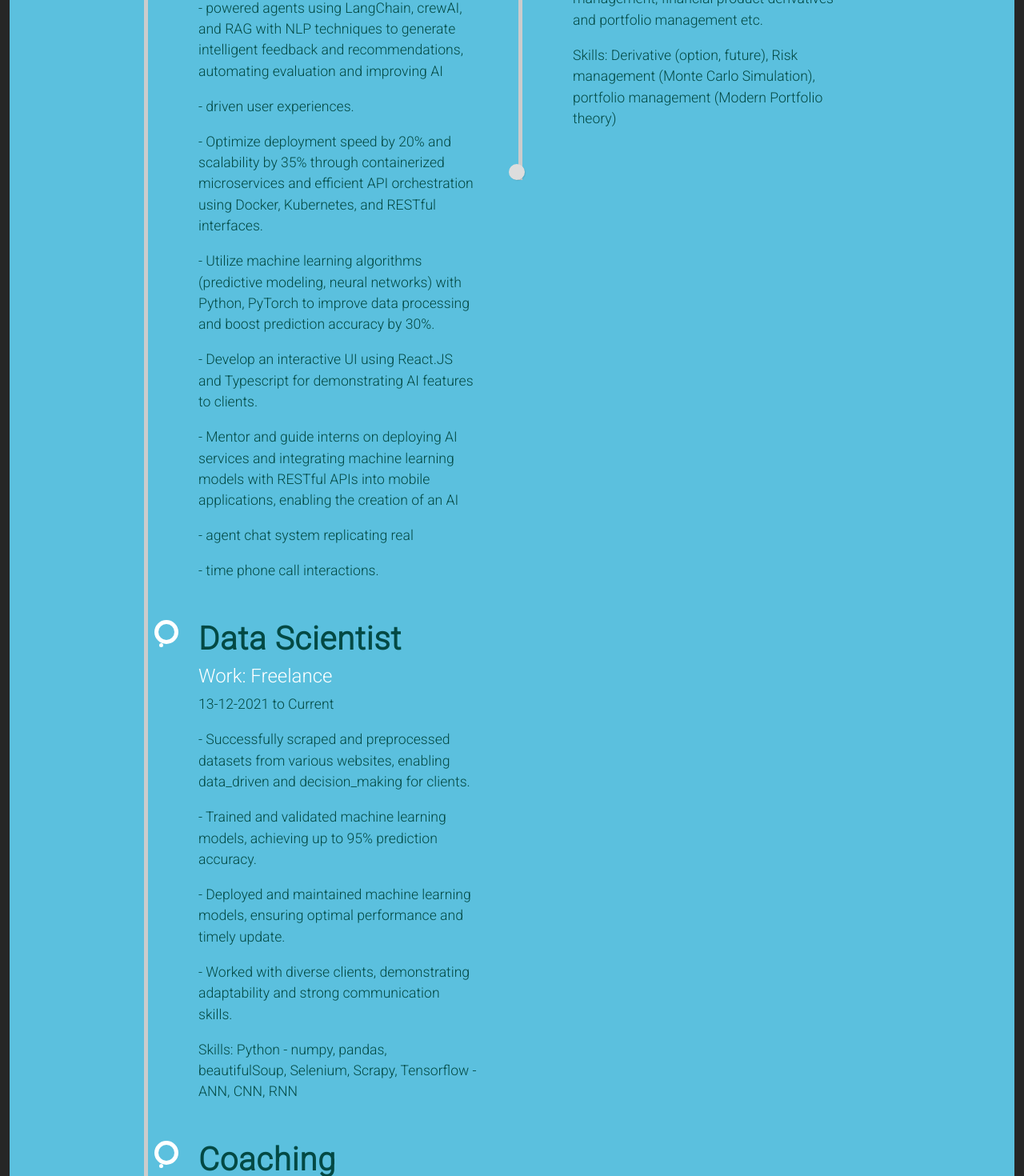
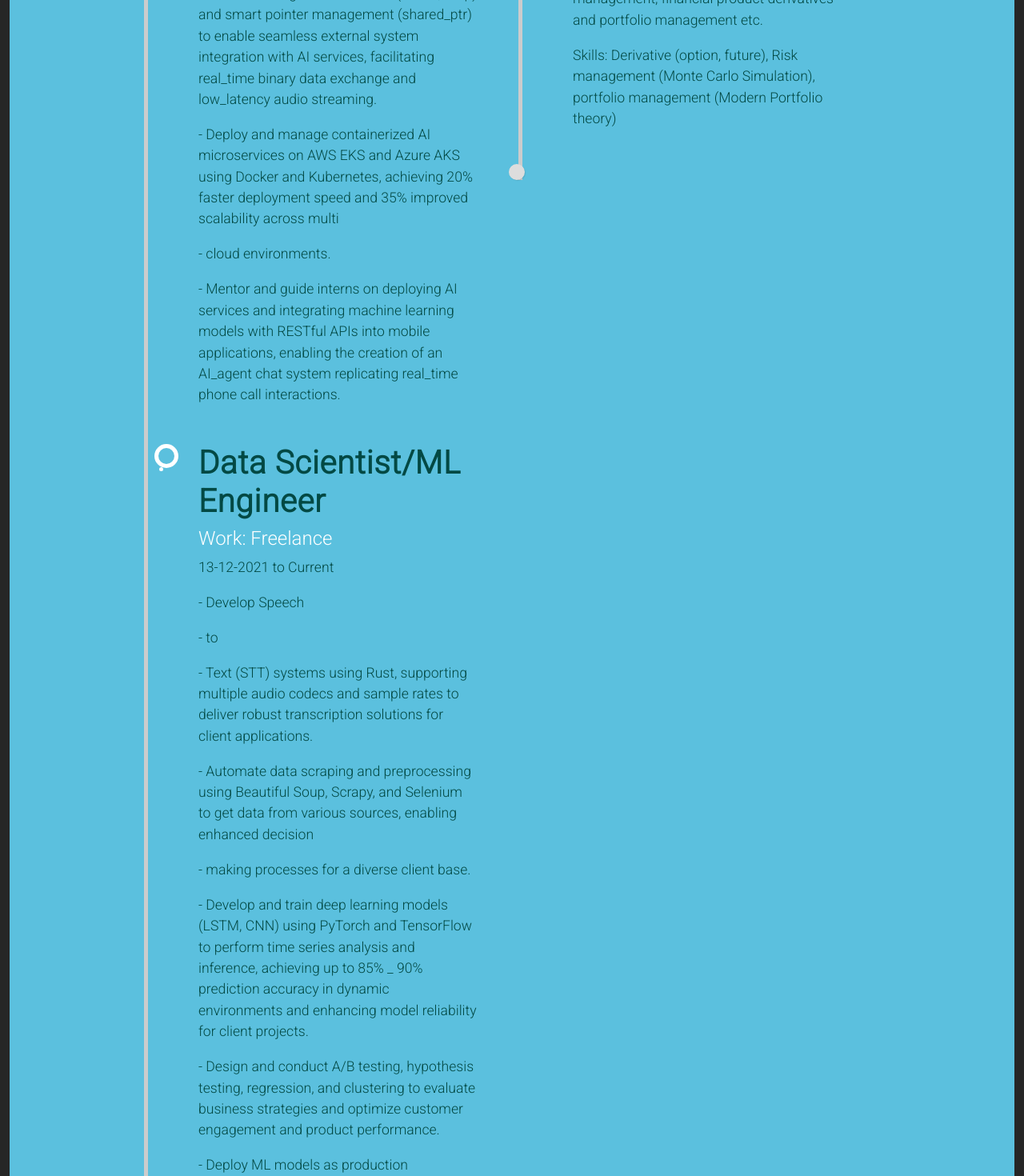
Before and after one commit to Sameam/sameam.github.io, a React (Create React App) app: page /experience in a window 1280 px wide. Shown: the part 1160-2630 px from the top of the page at 80% size. Built offline with nearby package versions, Linux system fonts and the light colour scheme; a web font is replaced by a local one.

Commit message:
update skill experiences

```diff
--- a/src/components/Experincedata.js
+++ b/src/components/Experincedata.js
@@ -4,25 +4,26 @@ const work = [
     "date":"16-08-2022 to Current",
     "name":"Norwood Systems",
     "description":`
+    - Implement LLM-powered conversational agents using LangChain, and RAG architecture to deliver contextually_aware responses and personalized recommendations, enhancing user engagement and experience quality.
+    - Utilize machine learning algorithms (predictive modeling, neural networks) with Python, PyTorch to improve data processing and boost prediction accuracy by 30%.
     - Architect a robust AI microservices architecture that facilitated seamless integration with existing software components, enhancing system responsiveness by 30%.
-    - Lead the development of Text-to-Speech (TTS) and streaming solutions, advancing speech synthesis technology projects, and contributing to innovative digital products.
-    - Engineer C++-based data pipelines using vector, map and shared_pointer to manage binary data and memory across services, enabling low-latency, real-time audio streaming.
-    - Implement LLM-powered agents using LangChain, crewAI, and RAG with NLP techniques to generate intelligent feedback and recommendations, automating evaluation and improving AI-driven user experiences.
-    - Optimize deployment speed by 20% and scalability by 35% through containerized microservices and efficient API orchestration using Docker, Kubernetes, and RESTful interfaces.
-    - Utilize machine learning algorithms (predictive modeling, neural networks) with Python, PyTorch to improve data processing and boost prediction accuracy by 30%.
-    - Develop an interactive UI using React.JS and Typescript for demonstrating AI features to clients.
-    - Mentor and guide interns on deploying AI services and integrating machine learning models with RESTful APIs into mobile applications, enabling the creation of an AI-agent chat system replicating real-time phone call interactions. `
+    - Lead the development of Text_to_Speech (TTS) and streaming solutions, advancing speech synthesis technology projects, and contributing to innovative digital products.
+    - Develop high_performance C++ API interfaces using STL containers (vector, map) and smart pointer management (shared_ptr) to enable seamless external system integration with AI services, facilitating real_time binary data exchange and low_latency audio streaming.
+    - Deploy and manage containerized AI microservices on AWS EKS and Azure AKS using Docker and Kubernetes, achieving 20% faster deployment speed and 35% improved scalability across multi-cloud environments.
+    - Mentor and guide interns on deploying AI services and integrating machine learning models with RESTful APIs into mobile applications, enabling the creation of an AI_agent chat system replicating real_time phone call interactions. `
   },
   {
-    "title":"Data Scientist",
+    "title":"Data Scientist/ML Engineer",
     "date":"13-12-2021 to Current",
     "name":"Freelance",
     "description":`
-    - Successfully scraped and preprocessed datasets from various websites, enabling data_driven and decision_making for clients.
-    - Trained and validated machine learning models, achieving up to 95% prediction accuracy.
-    - Deployed and maintained machine learning models, ensuring optimal performance and timely update.
-    - Worked with diverse clients, demonstrating adaptability and strong communication skills.`,
-    "skills":"Python - numpy, pandas, beautifulSoup, Selenium, Scrapy, Tensorflow - ANN, CNN, RNN"
+    - Develop Speech-to-Text (STT) systems using Rust, supporting multiple audio codecs and sample rates to deliver robust transcription solutions for client applications.
+    - Automate data scraping and preprocessing using Beautiful Soup, Scrapy, and Selenium to get data from various sources, enabling enhanced decision-making processes for a diverse client base.
+    - Develop and train deep learning models (LSTM, CNN) using PyTorch and TensorFlow to perform time series analysis and inference, achieving up to 85% _ 90% prediction accuracy in dynamic environments and enhancing model reliability for client projects.
+    - Design and conduct A/B testing, hypothesis testing, regression, and clustering to evaluate business strategies and optimize customer engagement and product performance.
+    - Deploy ML models as production-ready real-time analytics services using FastAPI to create high-performance API endpoints, Docker for application containerization and environment consistency, and Kubernetes for automated scaling and management on AWS infrastructure, achieving 95% uptime and 20% latency reduction.
+    - Demonstrate adaptability and effective communication across projects, meeting diverse client needs and expectations.`,
+    "skills":"Python : numpy, pandas, beautifulSoup, Selenium, Scrapy, Tensorflow (ANN, CNN, RNN, LSTM)"
   },
   {
     "title":"Coaching",
--- a/src/project.js
+++ b/src/project.js
@@ -8,7 +8,7 @@ const project = [
     "title":"Automate Betting Project",
     "requirement": "This project is a comprehensive prediction system that takes historical sports data and real-time inputs to generate betting recommendations. The system processes multi-modal data including team statistics, player performance metrics, weather conditions, and betting market data to predict match outcomes and identify value betting opportunities.",
     "description": "The machine learning component uses PyTorch to implement a custom CNN-LSTM hybrid architecture for time series prediction and pattern recognition. The system includes custom embedding layers for categorical features, attention mechanisms for temporal weighting, and probabilistic output layers. The backend API is built with FastAPI for real-time predictions, while the frontend uses React.js for data visualization and betting recommendation display. Custom loss functions combine cross-entropy with regularization terms to optimize for betting profitability rather than simple accuracy.",
-    "upcoming": "The project achieved around 70% - 80% on validation data. Next steps include improving model accuracy through ensemble methods and advanced feature engineering. The system will then be generalized to handle different types of betting scenarios, with real-time data integration and automated prediction processes.",
+    "upcoming": "The project achieved around 80% - 90% on validation data. Next steps include improving model accuracy through ensemble methods and advanced feature engineering. The system will then be generalized to handle different types of betting scenarios, with real-time data integration and automated prediction processes.",
     "image":betting
   },
   {
```
